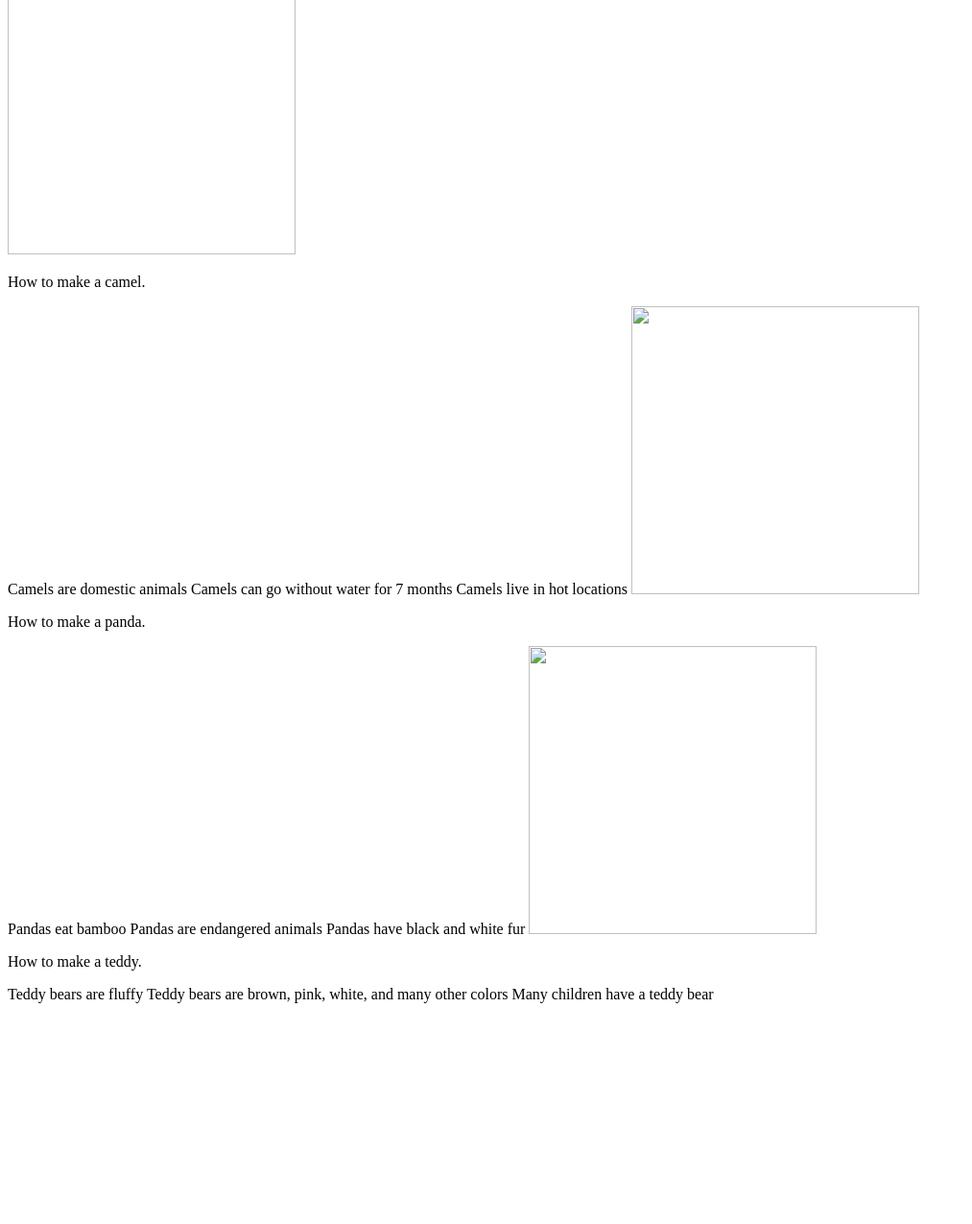
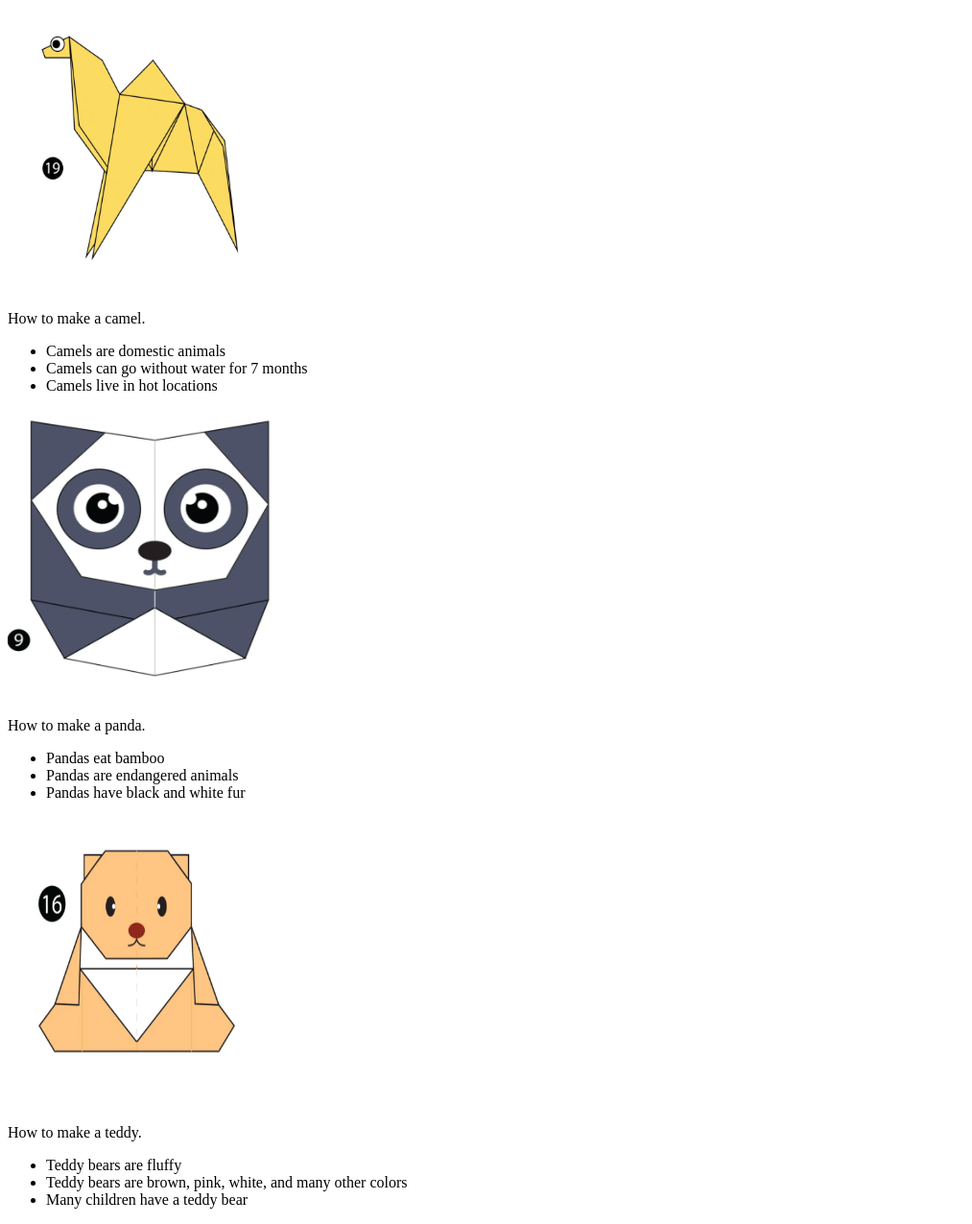
Before and after one commit to CoderArnaw/Origami-Website-Design, a plain HTML site: page index.html in a window 1280 px wide. Shown: the part 162-1437 px from the top of the page at 96% size, without its empty margins (0-1013 px from the left). Before the commit the page ends 1215 px from the top, so only its background shows below. Drawn offline with Linux system fonts and the light colour scheme.

Commit message:
Update index.html

```diff
--- a/index.html
+++ b/index.html
@@ -1,36 +1,38 @@
 <!DOCTYPE html>
 <html>
-<body>
 <head>
 
 <title>Origami Designs</title>
+<head>
+<body>
 <h1>Origami Designs</h1>
+ <a href = "about.html">about us</a>
+<h2>fun facts about animals </h2>
+<a href="http://origami.me/camel/"><img src="Camel.png"width=300 height=300/></a>
+<p>How to make a camel.</p>
+<ul>
+<li> Camels are domestic animals</li>
+<li>  Camels can go without water for 7 months</li>
+<li>   Camels live in hot locations</li>
+</ul>
+<a href="http://origami.me/panda/"><img src="Panda.png" width=300 height=300/></a>
+<p>How to make a panda.</p>
+ <ul>
+<li>Pandas eat bamboo</li>
+<li>   Pandas are endangered animals</li>
+<li>Pandas have black and white fur</li>
 
-<h2>fun facts about animals </h2>
-<a href="http://origami.me/camel/"><img src="images/Camel.png"width=300 height=300/></a>
-<p>How to make a camel.</p>
-<u1>
-    Camels are domestic animals
-    Camels can go without water for 7 months
-    Camels live in hot locations
-</u1>
-<a href="http://origami.me/panda/"><img src="images/Panda.png" width=300 height=300/></a>
-<p>How to make a panda.</p>
- <u1>
-     Pandas eat bamboo
-    Pandas are endangered animals
-Pandas have black and white fur
+ </ul>
+ <a href="http://origami.me/teddy-bear/"><img src="teddy.png" width=300 height=300/></a>
+ <p>How to make a teddy.</p>
+ <ul>
+     <li> Teddy bears are fluffy</li>
+    <li> Teddy bears are brown, pink, white, and many other colors</li>
+<li> Many children have a teddy bear</li>
 
- </u1>
- <a href="http://origami.me/teddy-bear/"><img src="images/teddy.png" width=300 height=300/></a>
- <p>How to make a teddy.</p>
- <u1>
-     Teddy bears are fluffy
-     Teddy bears are brown, pink, white, and many other colors
-     Many children have a teddy bear
- </u1>
+ </ul>
+
  <style></style>
 
- </head>
  </body>
  </html>
```
